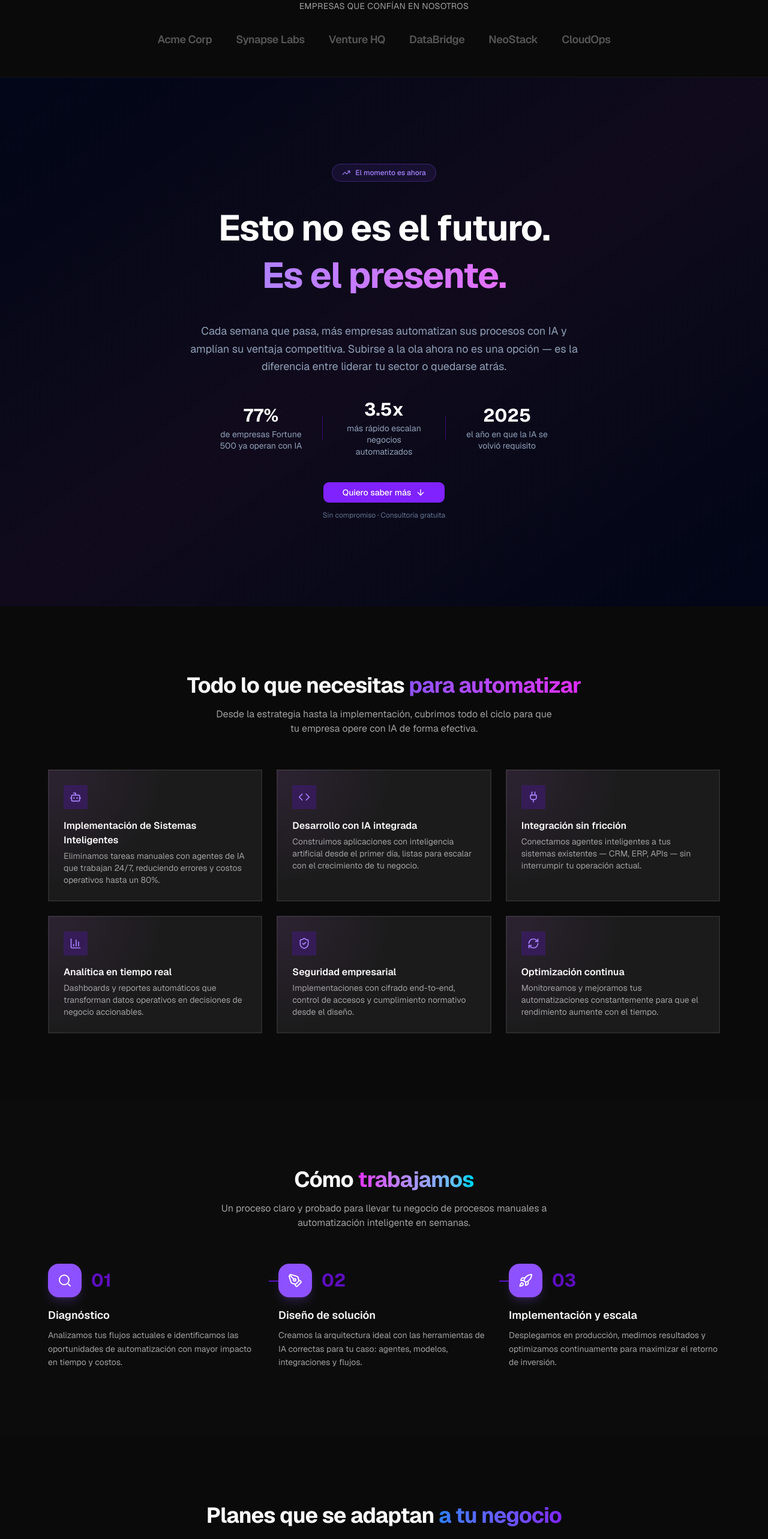
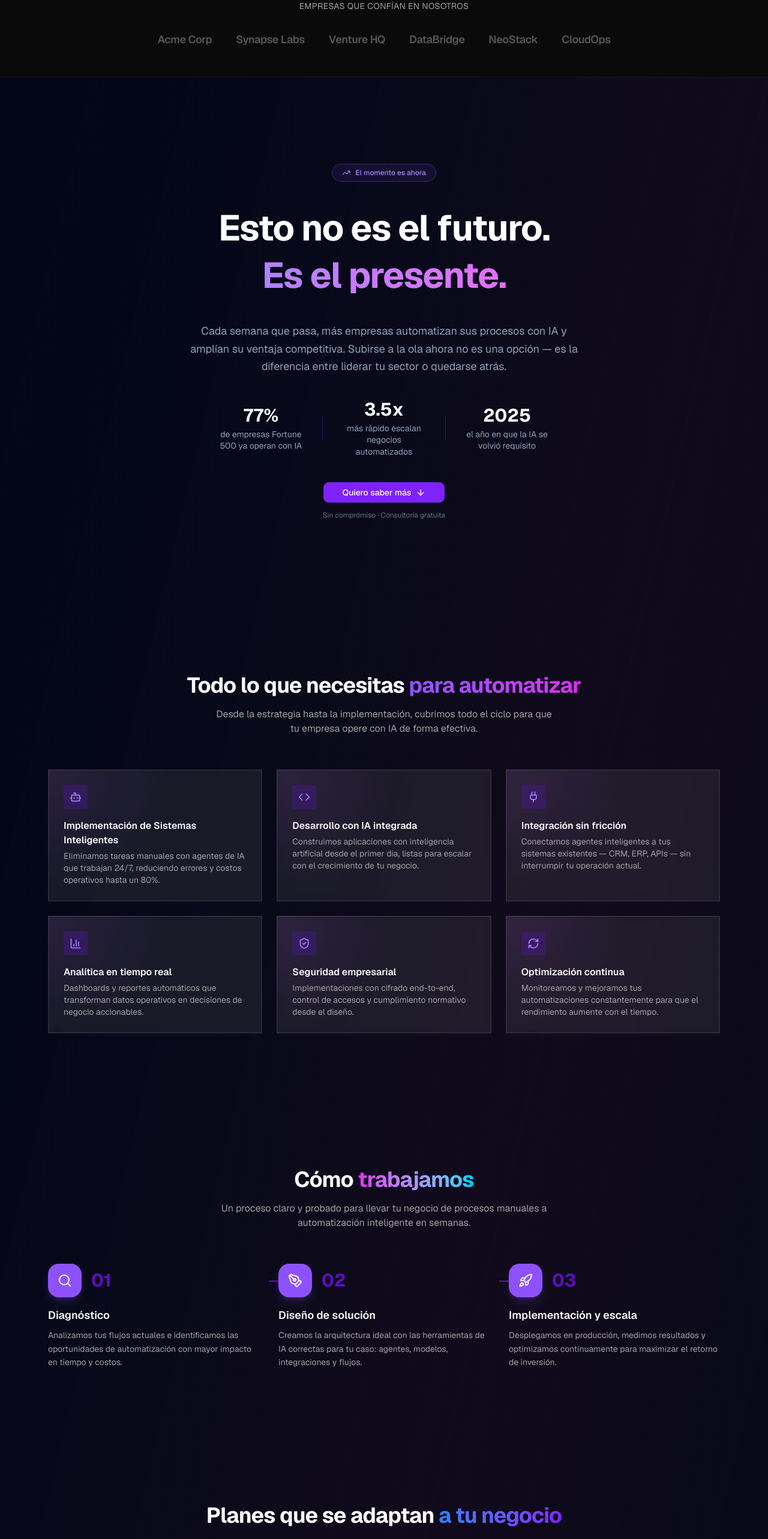
Before and after one commit to jesuslj0/alt4ir-agency, a Next.js app: page / in a window 1280 px wide. Shown: the part 1000-3566 px from the top of the page at 60% size. Built offline with nearby package versions, Linux system fonts and the light colour scheme.

Commit message:
unificar bacgrounds desde 2da slide hasta el cta

```diff
--- a/app/page.tsx
+++ b/app/page.tsx
@@ -24,6 +24,7 @@ export default function Home() {
           <div className="absolute inset-x-1/4 top-0 h-px bg-gradient-to-r from-transparent via-violet-500/40 to-transparent" />
         </div>
         <LogoBar />
+        <div className="bg-gradient-to-br from-slate-950 via-violet-950/20 to-slate-950">
           <Movement />
           <Features />
           <HowItWorks />
@@ -31,6 +32,7 @@ export default function Home() {
           <CaseStudies />
           <FAQ />
           <CTABanner />
+        </div>
       </main>
       <Footer />
     </>
--- a/components/sections/CaseStudies.tsx
+++ b/components/sections/CaseStudies.tsx
@@ -48,7 +48,7 @@ const cases = [
 
 export default function CaseStudies() {
   return (
-    <section className="py-20 md:py-28 bg-slate-950">
+    <section className="py-20 md:py-28">
       <div className="max-w-6xl mx-auto px-4">
 
         {/* Cabecera */}
--- a/components/sections/HowItWorks.tsx
+++ b/components/sections/HowItWorks.tsx
@@ -26,7 +26,7 @@ const steps = [
 
 export default function HowItWorks() {
   return (
-    <section id="proceso" className="py-20 md:py-28 bg-muted/10">
+    <section id="proceso" className="py-20 md:py-28">
       <div className="max-w-6xl mx-auto px-4">
         <div className="text-center mb-14">
           <h2 className="text-3xl font-bold tracking-tight md:text-4xl">
--- a/components/sections/Movement.tsx
+++ b/components/sections/Movement.tsx
@@ -11,7 +11,7 @@ const stats = [
 
 export default function Movement() {
   return (
-    <section className="py-24 md:py-36 bg-gradient-to-br from-slate-950 via-violet-950/20 to-slate-950">
+    <section className="py-24 md:py-36">
       <div className="max-w-4xl mx-auto px-4 flex flex-col items-center text-center gap-10">
 
         {/* Pill */}
```
Lines whose indentation alone changed are shown as unchanged.
